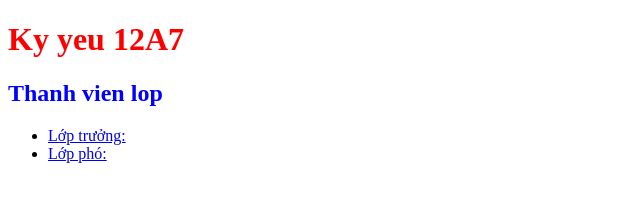
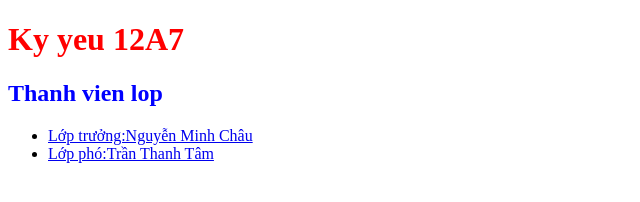
Before and after one commit to hanvu302008-pixel/ngochan.github.io, a plain HTML site: page Baitapf2/hinh9.html in a window 1280 px wide. Shown: the whole page, without its empty margins (0-640 px from the left). Drawn offline with Linux system fonts and the light colour scheme.

Commit message:
Update hinh9.html

```diff
--- a/Baitapf2/hinh9.html
+++ b/Baitapf2/hinh9.html
@@ -8,8 +8,8 @@
     <h1><font color="red">Ky yeu 12A7</font></h1>
     <h2><font color="blue">Thanh vien lop</font></h2>
     <ul>
-      <li><a href="loptruong.html" target="noidung">Lớp trưởng:</a></li>
-      <li><a href="loppho.html" target="noidung">Lớp phó:</a></li>
+      <li><a href="loptruong.html" target="noidung">Lớp trưởng:Nguyễn Minh Châu</a></li>
+      <li><a href="loppho.html" target="noidung">Lớp phó:Trần Thanh Tâm</a></li>
     </ul>
   </body>
 </html>
```
